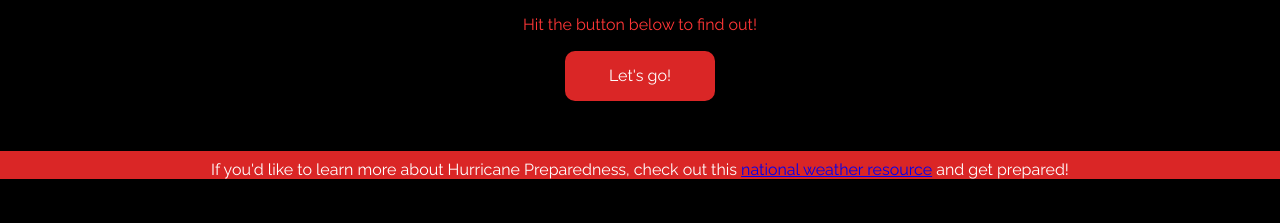
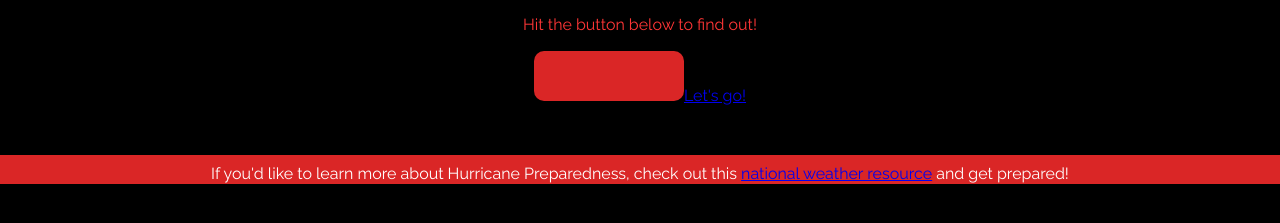
Before and after one commit to yellows55/quizapp-wireframe, a plain HTML site: page index.html in a window 1280 px wide. Shown: the part 151-374 px from the top of the page. Drawn offline with nearby package versions, Linux system fonts and the light colour scheme.

Commit message:
Live Linking

```diff
--- a/index.html
+++ b/index.html
@@ -16,7 +16,9 @@
     <main>
         <h2>ARE YOU READY?</h2>
         <div class = "quiz-area">Hit the button below to find out!
-            <p><button type="button" class="start-button" a href = "question.html">Let's go!</button></p>
+            <p><a href = "question.html">
+                <button type="button" class="start-button"></button>Let's go!</button>
+            </a></p>
         </div>
     </main>
 
```
